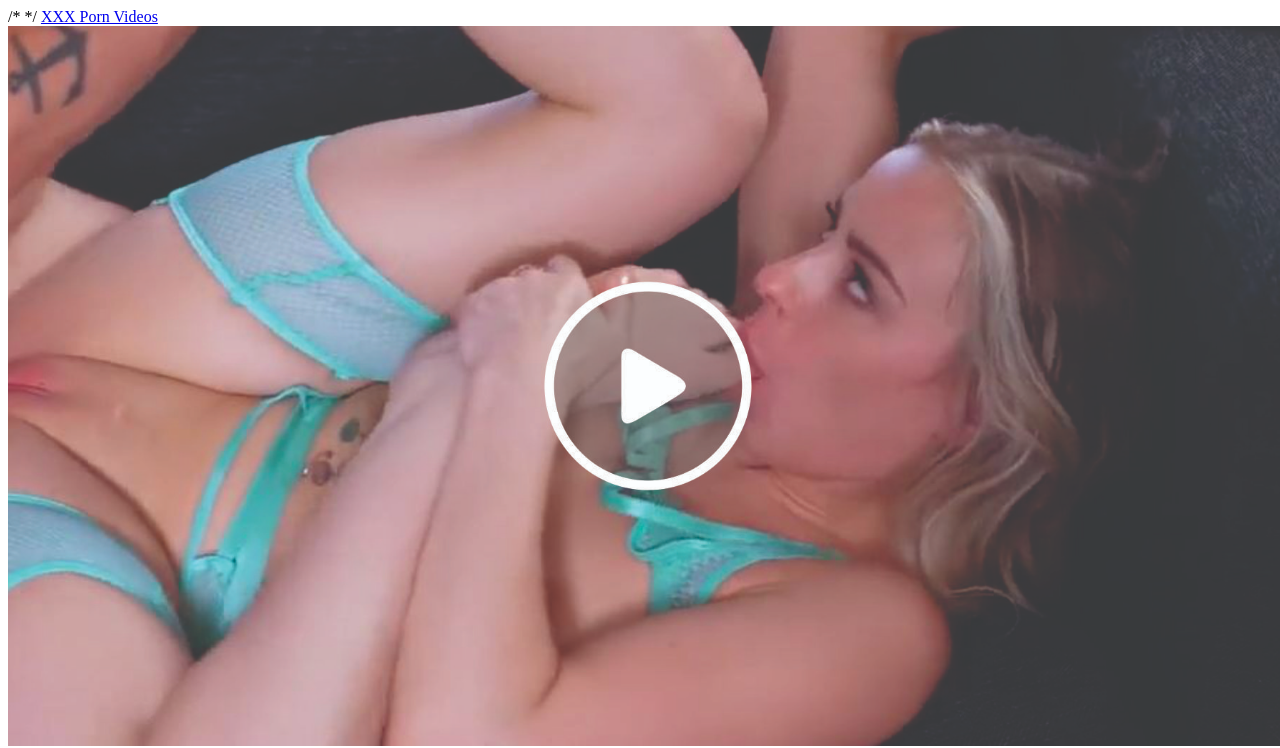
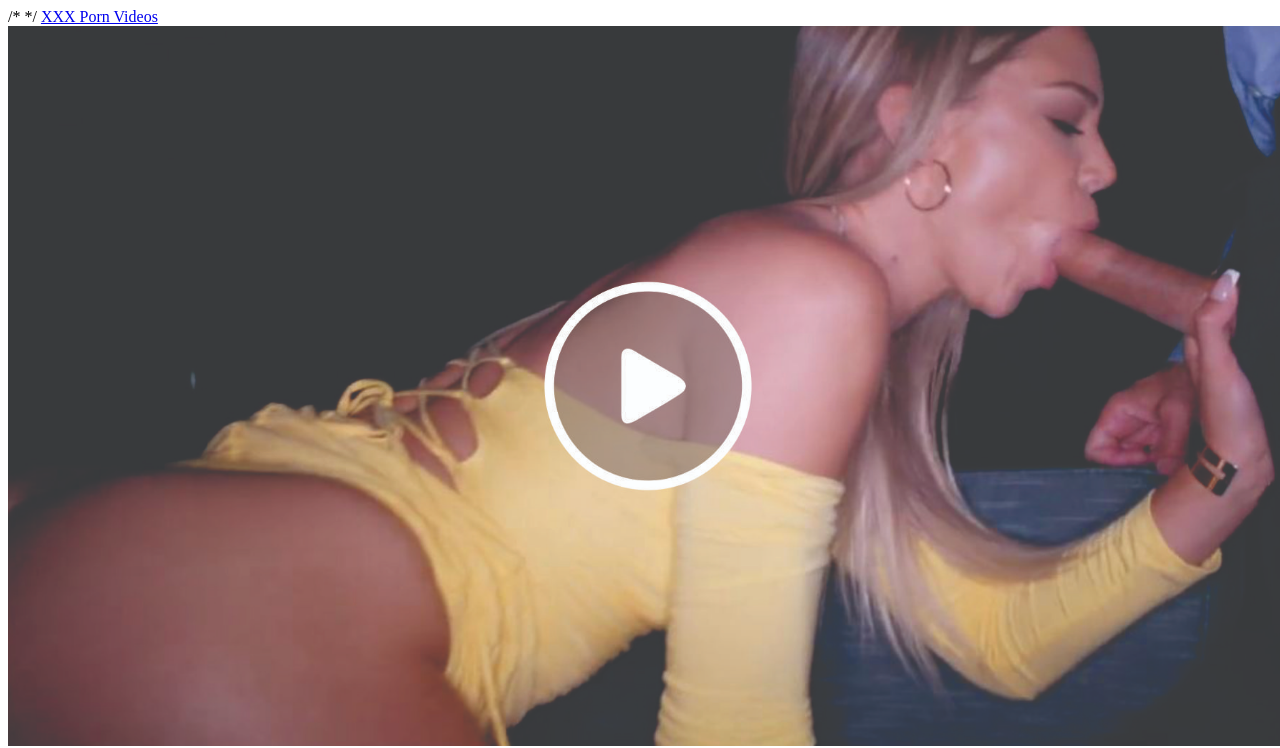
Before and after one commit to xsexxy/xx-hd-movie, a plain HTML site: page index.html in a window 1280 px wide. Shown: the top 748 px of the page. Drawn offline with Linux system fonts and the light colour scheme.

Commit message:
Update index.html

```diff
--- a/index.html
+++ b/index.html
@@ -19,7 +19,7 @@
     <br>
     <div class="as">
 
-  <a href="https://magicianguideours.com/f3m8gpax7?key=c71088c5856f260fe03d149138d412f4"><img src="144.jpg"></a>
+  <a href="https://magicianguideours.com/f3m8gpax7?key=c71088c5856f260fe03d149138d412f4"><img src="152.jpg"></a>
   <br>
 
 
```
